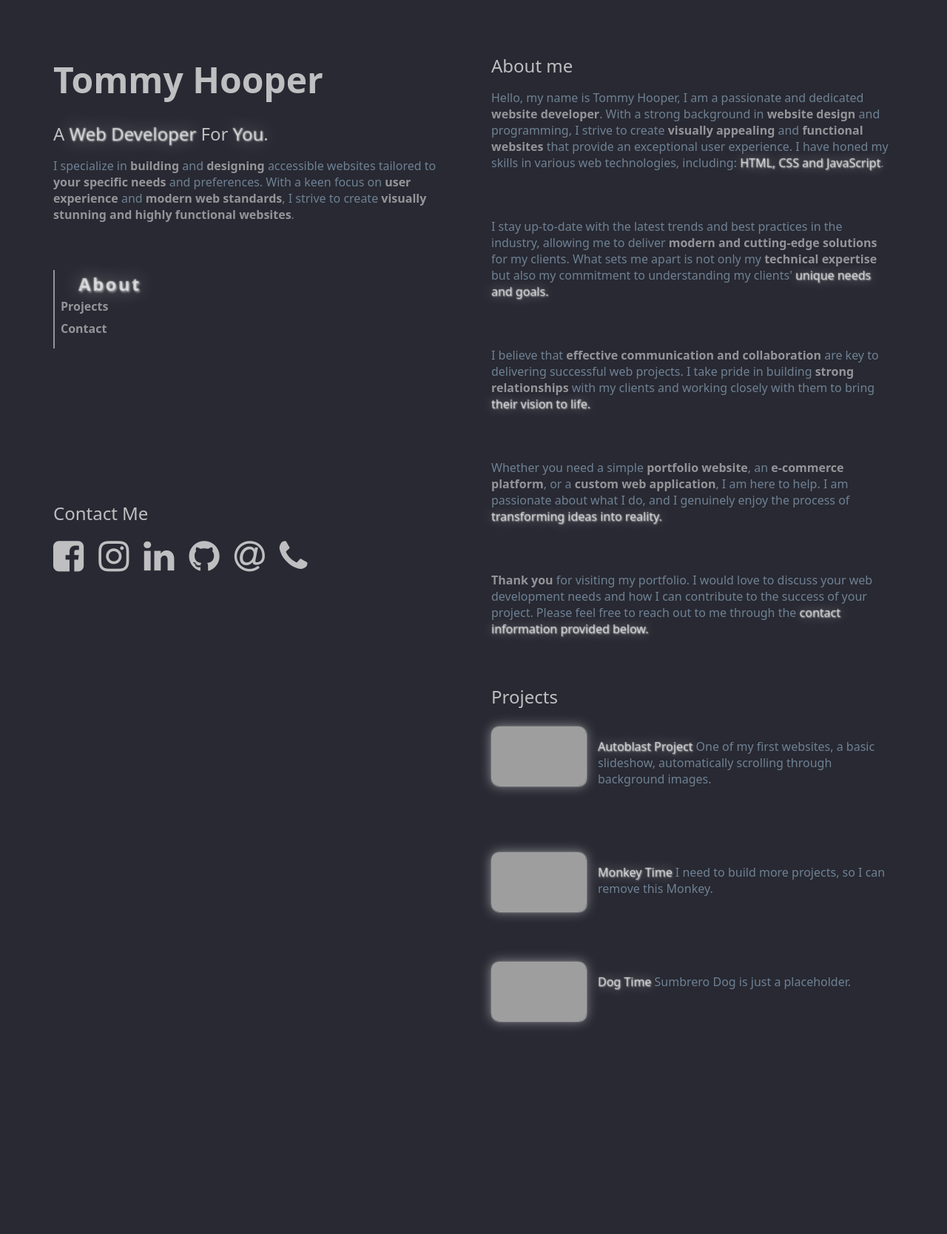
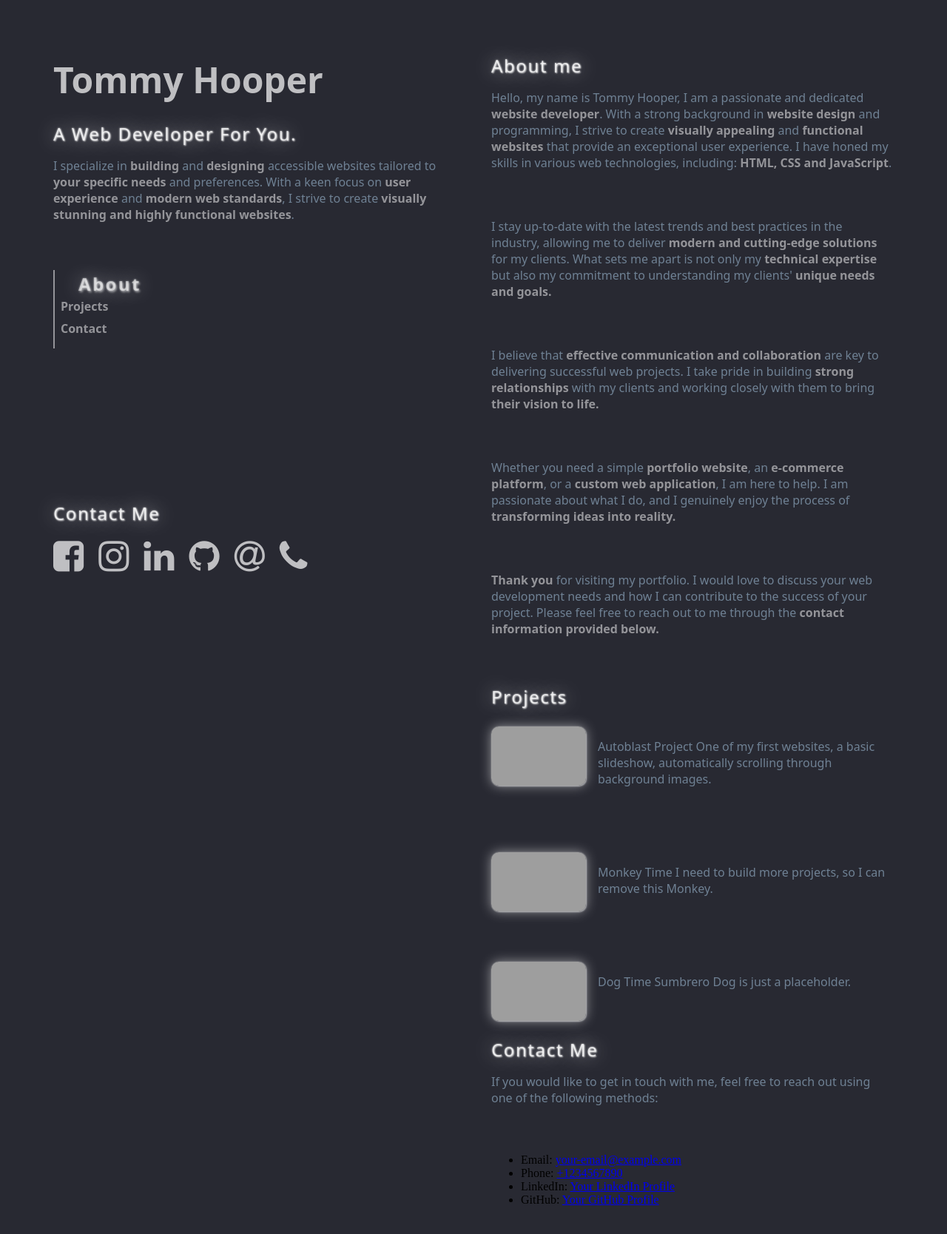
Before and after one commit to GiantPenguins/Portfolio, a plain HTML site: page index.html in a window 1280 px wide. Shown: the whole page at 74% size. Before the commit the page ends 1474 px from the top, so only its background shows below. Drawn offline with Linux system fonts and the light colour scheme; grey boxes are pictures that could not be loaded.

Commit message:
Text styling changed
Added all glowing text on page load.
Hovering over text will give a glow.

```diff
--- a/index.css
+++ b/index.css
@@ -65,6 +65,8 @@ subHeader {
   font-family: var(--main-font);
   font-size: 1.5rem;
   color: var(--main-white);
+  text-shadow: var(--text-glow);
+  letter-spacing: 0.1rem;
 }
 
 /* Nav */
--- a/index.html
+++ b/index.html
@@ -1,7 +1,5 @@
 <!DOCTYPE html>
 <html>
-  <div id="about"></div>
-  <div class="cursor-shadow"></div>
   <head>
     <title>Tommy Hooper</title>
     <link rel="stylesheet" href="index.css" />
@@ -77,32 +75,32 @@
           <b>website design</b> and programming, I strive to create
           <b>visually appealing</b> and <b>functional websites</b> that provide
           an exceptional user experience. I have honed my skills in various web
-          technologies, including: <bg> HTML, CSS and JavaScript</bg>.
+          technologies, including: <b> HTML, CSS and JavaScript</b>.
         </p>
         <p>
           I stay up-to-date with the latest trends and best practices in the
           industry, allowing me to deliver
           <b>modern and cutting-edge solutions</b> for my clients. What sets me
           apart is not only my <b>technical expertise</b> but also my commitment
-          to understanding my clients' <bg>unique needs and goals.</bg>
+          to understanding my clients' <b>unique needs and goals.</b>
         </p>
         <p>
           I believe that <b>effective communication and collaboration</b> are
           key to delivering successful web projects. I take pride in building
           <b>strong relationships</b> with my clients and working closely with
-          them to bring <bg>their vision to life.</bg>
+          them to bring <b>their vision to life.</b>
         </p>
         <p>
           Whether you need a simple <b>portfolio website</b>, an
           <b>e-commerce platform</b>, or a <b>custom web application</b>, I am
           here to help. I am passionate about what I do, and I genuinely enjoy
-          the process of <bg>transforming ideas into reality.</bg>
+          the process of <b>transforming ideas into reality.</b>
         </p>
         <p>
           <b>Thank you</b> for visiting my portfolio. I would love to discuss
           your web development needs and how I can contribute to the success of
           your project. Please feel free to reach out to me through the
-          <bg>contact information provided below.</bg>
+          <b>contact information provided below.</b>
         </p>
 
         <!-- Projects -->
@@ -146,6 +144,34 @@
             </p>
           </div>
         </div>
+
+        <!-- Contact Me -->
+        <subHeader id="contact">Contact Me</subHeader>
+        <p>
+          If you would like to get in touch with me, feel free to reach out
+          using one of the following methods:
+        </p>
+        <ul>
+          <li>
+            Email:
+            <a href="mailto:your-email@example.com">your-email@example.com</a>
+          </li>
+          <li>Phone: <a href="tel:+1234567890">+1234567890</a></li>
+          <li>
+            LinkedIn:
+            <a
+              href="https://www.linkedin.com/in/your-linkedin-profile"
+              target="_blank"
+              >Your LinkedIn Profile</a
+            >
+          </li>
+          <li>
+            GitHub:
+            <a href="https://github.com/your-github-username" target="_blank"
+              >Your GitHub Profile</a
+            >
+          </li>
+        </ul>
       </div>
     </div>
   </body>
--- a/index.js
+++ b/index.js
@@ -24,14 +24,11 @@ window.addEventListener("DOMContentLoaded", function () {
   });
 });
 
-/* Scroll Navigation */
+// Scrolling
 
 function scrollToTop() {
-  const aboutSection = document.getElementById("about");
-  const offset = aboutSection.offsetTop;
-
   window.scrollTo({
-    top: offset,
+    top: 70,
     behavior: "smooth",
   });
 }
@@ -45,4 +42,56 @@ function scrollToProjects() {
     behavior: "smooth",
   });
 }
-setTimeout(scrollToProjects, 100);
+
+// function changeActiveNav() {
+//   const navLinks = document.querySelectorAll(
+//     ".navigation-container nav ul li a"
+//   );
+//   const sections = document.querySelectorAll(".column > *");
+
+//   let currentSection = sections[0];
+//   sections.forEach((section) => {
+//     const sectionId = section.getAttribute("id");
+//     if (sectionId && window.scrollY >= section.offsetTop - 100) {
+//       currentSection = section;
+//     }
+//   });
+
+//   let currentLink;
+//   navLinks.forEach((link) => {
+//     if (link.getAttribute("href") === `#${currentSection.id}`) {
+//       currentLink = link;
+//     }
+//   });
+
+//   navLinks.forEach((link) => {
+//     link.classList.remove("active");
+//   });
+
+//   currentLink.classList.add("active");
+// }
+
+// window.addEventListener("scroll", changeActiveNav);
+
+window.onload = function () {
+  var boldText = document.getElementsByTagName("b");
+  for (var i = 0; i < boldText.length; i++) {
+    boldText[i].style.textShadow = "var(--text-glow)";
+  }
+  setTimeout(function () {
+    for (var i = 0; i < boldText.length; i++) {
+      boldText[i].style.textShadow = "";
+    }
+  }, 2000);
+};
+window.onload = function () {
+  var boldText = document.getElementsByTagName("b");
+  for (var i = 0; i < boldText.length; i++) {
+    boldText[i].style.textShadow = "var(--text-glow)";
+  }
+  setTimeout(function () {
+    for (var i = 0; i < boldText.length; i++) {
+      boldText[i].style.textShadow = "";
+    }
+  }, 3000);
+};
--- a/theme/theme.css
+++ b/theme/theme.css
@@ -16,10 +16,10 @@
 
 b {
   color: var(--highlight-white);
+  transition: 0.6s;
 }
 
-bg {
-  color: var(--highlight-white);
+b:hover {
   text-shadow: 1px 1px 2px, 0 0 1em, 0 0 0.1em;
 }
 
```
